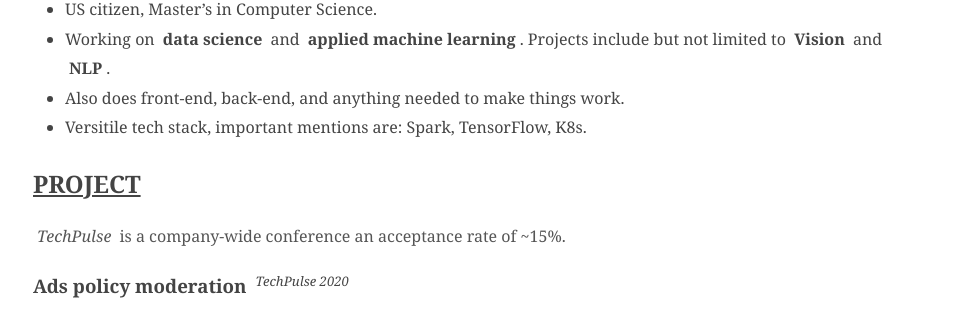
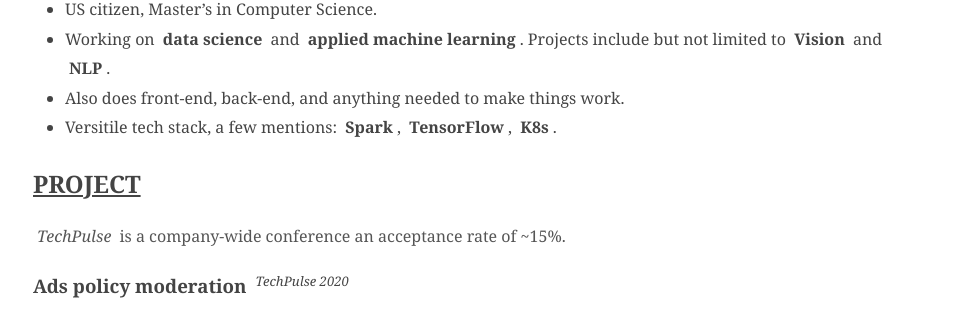
Before and after one commit to NivekNey/NivekNey.github.io, a Jekyll site: the page built from index.md, in a window 1280 px wide. Shown: the part 264-574 px from the top of the page, without its empty margins (159-1120 px from the left). Built offline with Jekyll 4.4.1, drawn with Linux system fonts in a browser that asks for light colours.

Commit message:
Update index.md

```diff
--- a/index.md
+++ b/index.md
@@ -20,7 +20,7 @@ title: Kevin Yen
 -   US citizen, Master's in Computer Science.
 -   Working on __data science__ and __applied machine learning__. Projects include but not limited to __Vision__ and __NLP__.
 -   Also does front-end, back-end, and anything needed to make things work.
--   Versitile tech stack, important mentions are: Spark, TensorFlow, K8s.
+-   Versitile tech stack, a few mentions: __Spark__, __TensorFlow__, __K8s__.
 
 ## Project
 
```
